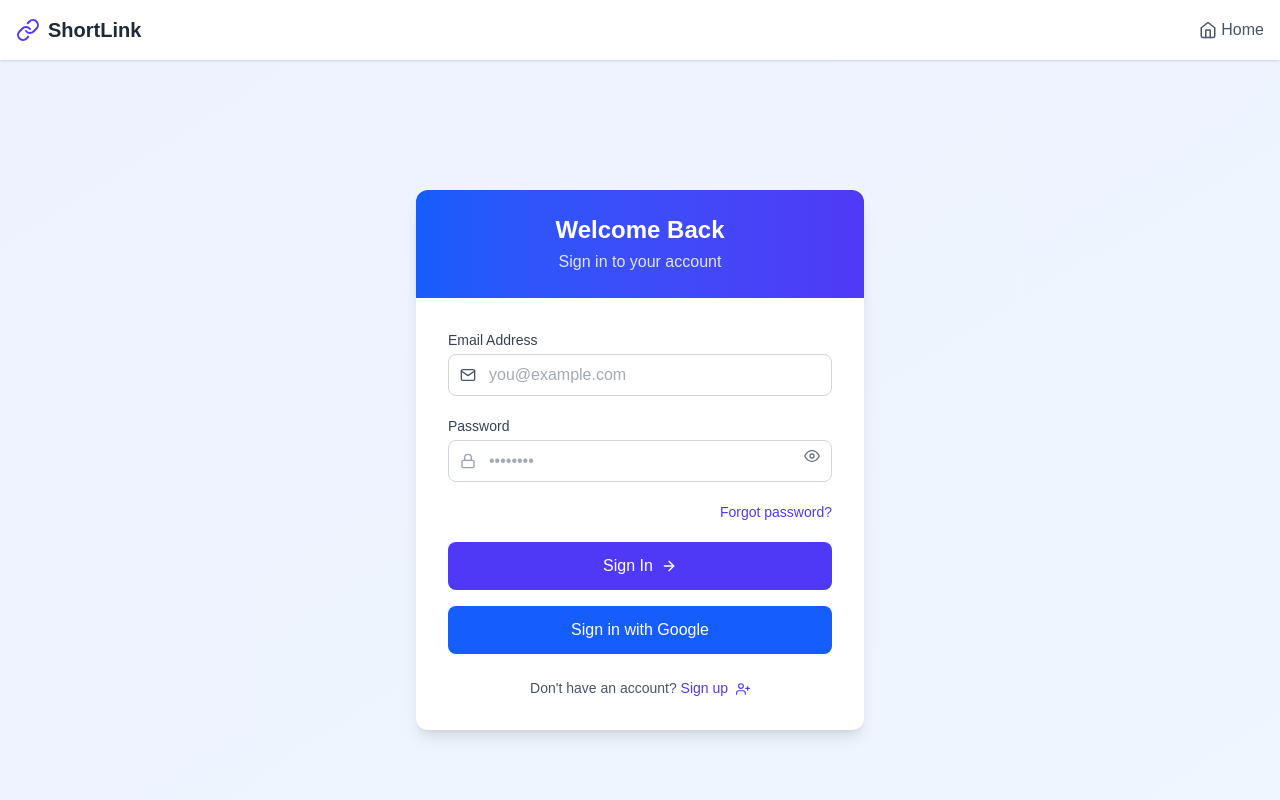
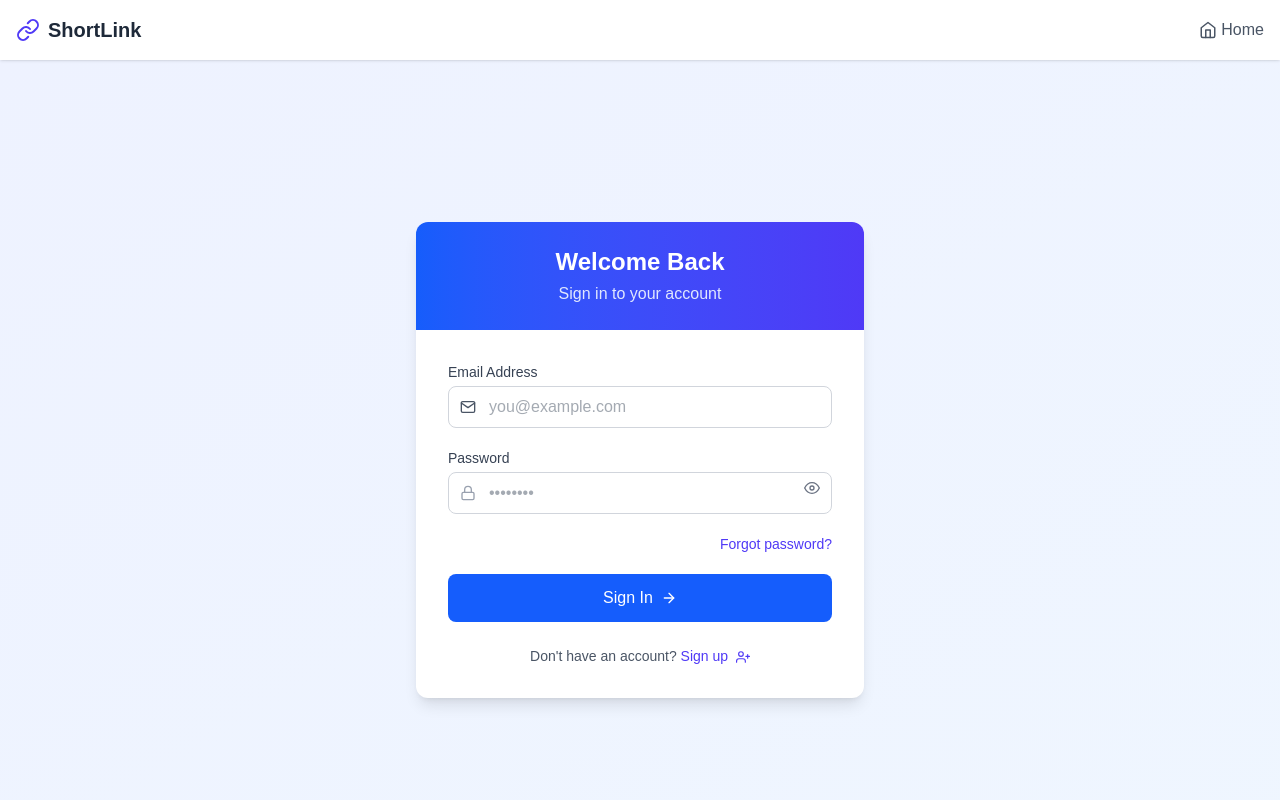
Before and after one commit to ItsAbhishekkashyap/frontend, a Next.js app: page /login in a window 1280 px wide. Shown: the top 800 px of the page. Built offline with nearby package versions, Linux system fonts and the light colour scheme.

Commit message:
google auth dissable

```diff
--- a/app/login/page.tsx
+++ b/app/login/page.tsx
@@ -54,9 +54,9 @@ export default function LoginPage() {
     }
   };
 
-  const handleGoogleLogin = () => {
-    window.location.href = '/api/auth/google';
-  };
+  // const handleGoogleLogin = () => {
+  //   window.location.href = '/api/auth/google';
+  // };
 
   return (
     <div className="">
@@ -146,7 +146,7 @@ export default function LoginPage() {
                   whileTap={{ scale: 0.98 }}
                   type="submit"
                   disabled={isLoading}
-                  className={`w-full flex items-center justify-center py-3 px-4 rounded-lg font-medium text-white transition ${isLoading ? 'bg-indigo-400' : 'bg-indigo-600 hover:bg-indigo-700'
+                  className={`w-full flex items-center justify-center py-3 px-4 rounded-lg font-medium text-white transition ${isLoading ? 'bg-indigo-400' : 'bg-blue-600 hover:bg-blue-700'
                     }`}
                 >
                   {isLoading ? (
@@ -181,12 +181,12 @@ export default function LoginPage() {
                 </motion.button>
               </form>
 
-              <button
+              {/* <button
                 onClick={handleGoogleLogin}
                 className="w-full flex items-center justify-center py-3 px-4 rounded-lg font-medium text-white bg-blue-600 hover:bg-blue-700 transition mt-4"
               >
                 Sign in with Google
-              </button>
+              </button>  */}
 
               {/* Sign Up Link */}
               <div className="mt-6 text-center">
```
